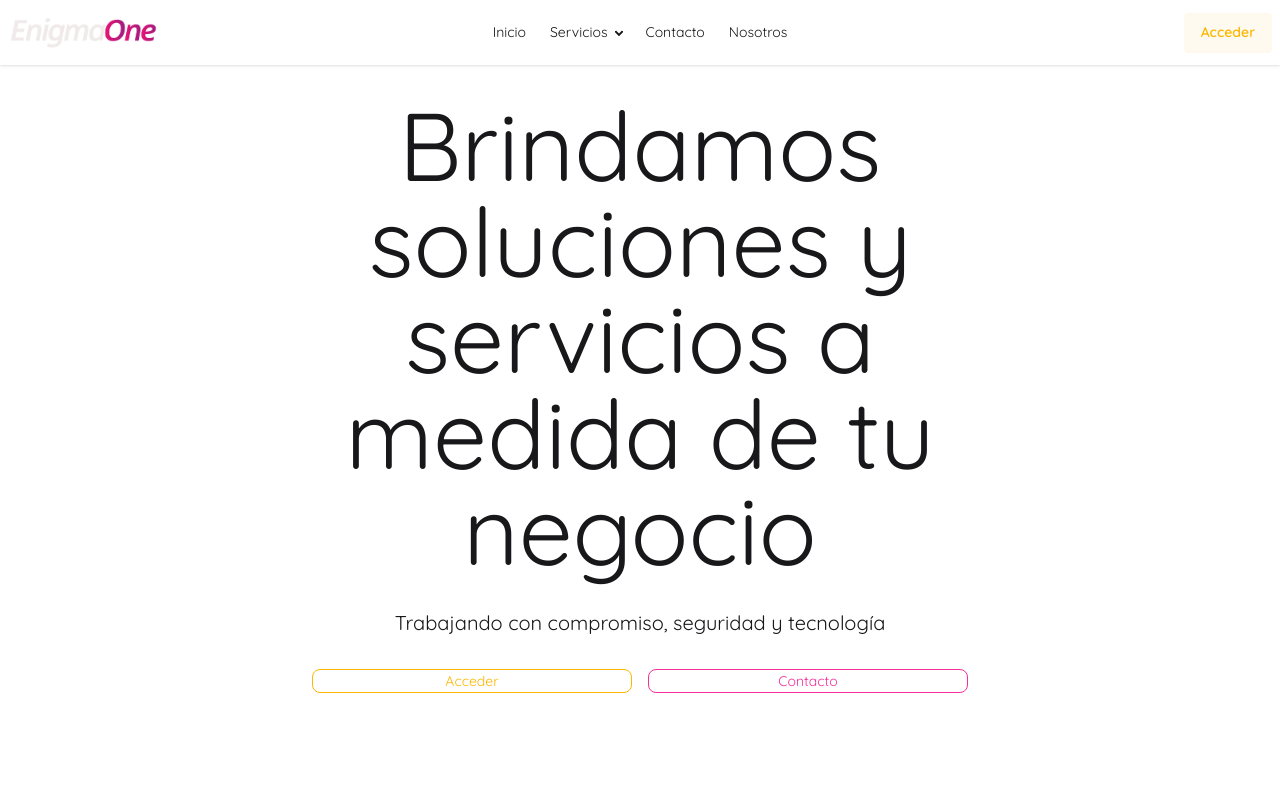
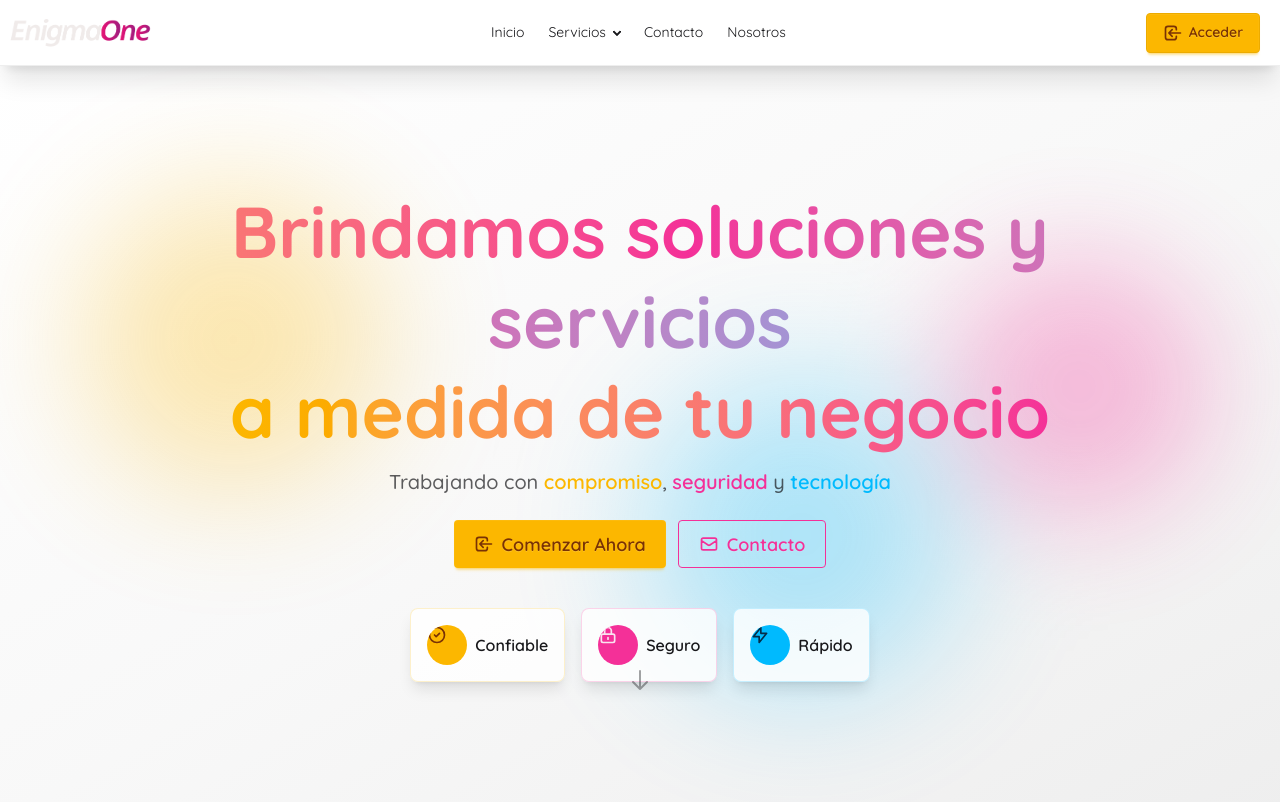
Before and after one commit to ArlintonAr/enigmaOneFrontend, an Angular app: page /#/inicio in a window 1280 px wide. Built offline with nearby package versions, Linux system fonts and the light colour scheme.

Commit message:
Mejorando interfaz de la pantalla de inicio

```diff
--- a/src/app/nuevoSanJose-front/pages/home/home.component.html
+++ b/src/app/nuevoSanJose-front/pages/home/home.component.html
@@ -1,51 +1,229 @@
-<!-- insert nav var -->
-<div class="navbar bg-base-100 shadow-sm">
+<!-- Navbar mejorado con glassmorphism -->
+<div class="navbar bg-base-100/80 shadow-xl sticky top-0 z-50 backdrop-blur-md border-b border-base-300">
 
   <div class="navbar-start">
     <div class="dropdown">
       <app-menu-start />
     </div>
-    <a class=" cursor-pointer"><img src="/logoLetras.png" width="150px" height="150px" alt=""></a>
-
+    <a class="cursor-pointer flex items-center group">
+      <img src="/logoLetras.png" class="w-28 h-auto md:w-36 transition-transform group-hover:scale-105" alt="Logo">
+    </a>
   </div>
-
 
   <div class="navbar-center hidden lg:flex">
     <app-menu></app-menu>
-
   </div>
 
-
-  <div class="navbar-end ">
-    <!-- <label class="flex cursor-pointer gap-2 pr-4" >
-      <svg xmlns="http://www.w3.org/2000/svg" width="20" height="20" viewBox="0 0 24 24" fill="none"
-        stroke="currentColor" stroke-width="2" stroke-linecap="round" stroke-linejoin="round">
-        <circle cx="12" cy="12" r="5" />
-        <path d="M12 1v2M12 21v2M4.2 4.2l1.4 1.4M18.4 18.4l1.4 1.4M1 12h2M21 12h2M4.2 19.8l1.4-1.4M18.4 5.6l1.4-1.4" />
+  <div class="navbar-end gap-2 pr-3">
+    <a class="btn btn-warning btn-sm md:btn-md hover:scale-110 hover:shadow-xl transition-all duration-300 font-semibold"
+       [routerLink]="['/autenticacion/acceder']">
+      <svg xmlns="http://www.w3.org/2000/svg" class="h-4 w-4 md:h-5 md:w-5" fill="none" viewBox="0 0 24 24" stroke="currentColor">
+        <path stroke-linecap="round" stroke-linejoin="round" stroke-width="2" d="M11 16l-4-4m0 0l4-4m-4 4h14m-5 4v1a3 3 0 01-3 3H6a3 3 0 01-3-3V7a3 3 0 013-3h7a3 3 0 013 3v1" />
       </svg>
-      <input type="checkbox" checked="true" value="synthwave" class="toggle theme-controller" (change)="changeTheme($event)" />
-      <svg xmlns="http://www.w3.org/2000/svg" width="20" height="20" viewBox="0 0 24 24" fill="none"
-        stroke="currentColor" stroke-width="2" stroke-linecap="round" stroke-linejoin="round">
-        <path d="M21 12.79A9 9 0 1 1 11.21 3 7 7 0 0 0 21 12.79z"></path>
-      </svg>
-    </label> -->
-    <a class="btn  btn-soft btn-warning	" [routerLink]="['/autenticacion/acceder']"  >Acceder</a>
+      Acceder
+    </a>
   </div>
 </div>
 
-<div class="flex flex-col items-center pt-8 gap-8">
-  <div class="w-[50%] flex flex-col items-center gap-8">
-    <p class="text-8xl text-center">Brindamos soluciones y servicios a medida de tu negocio</p>
-    <span class="text-xl">Trabajando con compromiso, seguridad y tecnología </span>
+<!-- Hero Section optimizado para viewport completo -->
+<div class="hero min-h-[calc(100vh-4rem)] bg-gradient-to-br from-base-100 via-base-200 to-base-300 relative overflow-hidden">
+
+  <!-- Elementos decorativos de fondo -->
+  <div class="absolute inset-0 opacity-30">
+    <div class="absolute top-20 left-10 w-72 h-72 bg-warning rounded-full mix-blend-multiply filter blur-3xl animate-blob"></div>
+    <div class="absolute top-40 right-10 w-72 h-72 bg-secondary rounded-full mix-blend-multiply filter blur-3xl animate-blob animation-delay-2000"></div>
+    <div class="absolute bottom-20 left-1/2 w-72 h-72 bg-info rounded-full mix-blend-multiply filter blur-3xl animate-blob animation-delay-4000"></div>
   </div>
 
+  <div class="hero-content text-center relative z-10 px-4 py-6 md:py-8 max-w-6xl">
+    <div class="w-full flex flex-col items-center gap-4 md:gap-6">
 
-    <div class="buttons flex gap-4">
-      <div class="badge badge-outline badge-warning w-xs cursor-pointer"  [routerLink]="['/autenticacion/acceder']"  >Acceder</div>
-      <div class="badge badge-outline badge-secondary w-xs cursor-pointer">Contacto</div>
+      <!-- Título principal con efecto gradient animado -->
+      <div class="space-y-2 md:space-y-3">
+        <h1 class="text-3xl sm:text-4xl md:text-5xl lg:text-6xl xl:text-7xl font-extrabold leading-tight animate-fade-in-up">
+          <span class="bg-gradient-to-r from-warning via-secondary to-info bg-clip-text text-transparent bg-[length:200%_auto] animate-gradient">
+            Brindamos soluciones y servicios
+          </span>
+          <br class="hidden sm:block">
+          <span class="bg-gradient-to-r from-info via-warning to-secondary bg-clip-text text-transparent bg-[length:200%_auto] animate-gradient animation-delay-1000">
+            a medida de tu negocio
+          </span>
+        </h1>
+
+        <!-- Subtítulo optimizado -->
+        <p class="text-sm sm:text-base md:text-lg lg:text-xl text-base-content/70 max-w-2xl mx-auto font-medium animate-fade-in-up animation-delay-500">
+          Trabajando con <span class="text-warning font-semibold">compromiso</span>,
+          <span class="text-secondary font-semibold">seguridad</span> y
+          <span class="text-info font-semibold">tecnología</span>
+        </p>
+      </div>
+
+      <!-- Botones mejorados -->
+      <div class="flex flex-col sm:flex-row gap-3 w-full sm:w-auto animate-fade-in-up animation-delay-1000">
+        <button
+          class="btn btn-warning btn-md md:btn-lg gap-2 hover:scale-105 hover:shadow-2xl hover:shadow-warning/50 transition-all duration-300 font-semibold border-0"
+          [routerLink]="['/autenticacion/acceder']">
+          <svg xmlns="http://www.w3.org/2000/svg" class="h-5 w-5" fill="none" viewBox="0 0 24 24" stroke="currentColor">
+            <path stroke-linecap="round" stroke-linejoin="round" stroke-width="2" d="M11 16l-4-4m0 0l4-4m-4 4h14m-5 4v1a3 3 0 01-3 3H6a3 3 0 01-3-3V7a3 3 0 013-3h7a3 3 0 013 3v1" />
+          </svg>
+          Comenzar Ahora
+        </button>
+
+        <button class="btn btn-outline btn-secondary btn-md md:btn-lg gap-2 hover:scale-105 hover:shadow-xl transition-all duration-300 font-semibold">
+          <svg xmlns="http://www.w3.org/2000/svg" class="h-5 w-5" fill="none" viewBox="0 0 24 24" stroke="currentColor">
+            <path stroke-linecap="round" stroke-linejoin="round" stroke-width="2" d="M3 8l7.89 5.26a2 2 0 002.22 0L21 8M5 19h14a2 2 0 002-2V7a2 2 0 00-2-2H5a2 2 0 00-2 2v10a2 2 0 002 2z" />
+          </svg>
+          Contacto
+        </button>
+      </div>
+
+      <!-- Badges rediseñados como cards flotantes -->
+      <div class="flex flex-wrap justify-center gap-2 md:gap-4 mt-2 md:mt-4 animate-fade-in-up animation-delay-1500">
+        <div class="card bg-base-100/80 backdrop-blur-sm shadow-lg hover:shadow-2xl hover:scale-105 transition-all duration-300 border border-warning/20">
+          <div class="card-body p-3 md:p-4 flex-row items-center gap-2">
+            <div class="avatar placeholder">
+              <div class="bg-warning text-warning-content rounded-full w-8 h-8 md:w-10 md:h-10">
+                <svg xmlns="http://www.w3.org/2000/svg" class="h-4 w-4 md:h-5 md:w-5" fill="none" viewBox="0 0 24 24" stroke="currentColor">
+                  <path stroke-linecap="round" stroke-linejoin="round" stroke-width="2" d="M9 12l2 2 4-4m6 2a9 9 0 11-18 0 9 9 0 0118 0z" />
+                </svg>
+              </div>
+            </div>
+            <span class="font-semibold text-sm md:text-base">Confiable</span>
+          </div>
+        </div>
+
+        <div class="card bg-base-100/80 backdrop-blur-sm shadow-lg hover:shadow-2xl hover:scale-105 transition-all duration-300 border border-secondary/20">
+          <div class="card-body p-3 md:p-4 flex-row items-center gap-2">
+            <div class="avatar placeholder">
+              <div class="bg-secondary text-secondary-content rounded-full w-8 h-8 md:w-10 md:h-10">
+                <svg xmlns="http://www.w3.org/2000/svg" class="h-4 w-4 md:h-5 md:w-5" fill="none" viewBox="0 0 24 24" stroke="currentColor">
+                  <path stroke-linecap="round" stroke-linejoin="round" stroke-width="2" d="M12 15v2m-6 4h12a2 2 0 002-2v-6a2 2 0 00-2-2H6a2 2 0 00-2 2v6a2 2 0 002 2zm10-10V7a4 4 0 00-8 0v4h8z" />
+                </svg>
+              </div>
+            </div>
+            <span class="font-semibold text-sm md:text-base">Seguro</span>
+          </div>
+        </div>
+
+        <div class="card bg-base-100/80 backdrop-blur-sm shadow-lg hover:shadow-2xl hover:scale-105 transition-all duration-300 border border-info/20">
+          <div class="card-body p-3 md:p-4 flex-row items-center gap-2">
+            <div class="avatar placeholder">
+              <div class="bg-info text-info-content rounded-full w-8 h-8 md:w-10 md:h-10">
+                <svg xmlns="http://www.w3.org/2000/svg" class="h-4 w-4 md:h-5 md:w-5" fill="none" viewBox="0 0 24 24" stroke="currentColor">
+                  <path stroke-linecap="round" stroke-linejoin="round" stroke-width="2" d="M13 10V3L4 14h7v7l9-11h-7z" />
+                </svg>
+              </div>
+            </div>
+            <span class="font-semibold text-sm md:text-base">Rápido</span>
+          </div>
+        </div>
+      </div>
+
+      <!-- Indicador de scroll sutil -->
+      <div class="absolute bottom-4 left-1/2 transform -translate-x-1/2 animate-bounce hidden md:block">
+        <svg xmlns="http://www.w3.org/2000/svg" class="h-6 w-6 text-base-content/40" fill="none" viewBox="0 0 24 24" stroke="currentColor">
+          <path stroke-linecap="round" stroke-linejoin="round" stroke-width="2" d="M19 14l-7 7m0 0l-7-7m7 7V3" />
+        </svg>
+      </div>
+
     </div>
+  </div>
+</div>
 
-</div>
-<!-- carrucel -->
+<!-- Estilos personalizados mejorados -->
+<style>
+/* Animaciones personalizadas */
+@keyframes fade-in-up {
+  from {
+    opacity: 0;
+    transform: translateY(30px);
+  }
+  to {
+    opacity: 1;
+    transform: translateY(0);
+  }
+}
 
-<!-- otras cosas -->
+@keyframes gradient {
+  0%, 100% {
+    background-position: 0% 50%;
+  }
+  50% {
+    background-position: 100% 50%;
+  }
+}
+
+@keyframes blob {
+  0%, 100% {
+    transform: translate(0, 0) scale(1);
+  }
+  25% {
+    transform: translate(20px, -50px) scale(1.1);
+  }
+  50% {
+    transform: translate(-20px, 20px) scale(0.9);
+  }
+  75% {
+    transform: translate(50px, 50px) scale(1.05);
+  }
+}
+
+.animate-fade-in-up {
+  animation: fade-in-up 0.8s ease-out forwards;
+  opacity: 0;
+}
+
+.animate-gradient {
+  animation: gradient 8s ease infinite;
+}
+
+.animate-blob {
+  animation: blob 7s infinite;
+}
+
+.animation-delay-500 {
+  animation-delay: 0.5s;
+}
+
+.animation-delay-1000 {
+  animation-delay: 1s;
+}
+
+.animation-delay-1500 {
+  animation-delay: 1.5s;
+}
+
+.animation-delay-2000 {
+  animation-delay: 2s;
+}
+
+.animation-delay-4000 {
+  animation-delay: 4s;
+}
+
+/* Scroll suave */
+html {
+  scroll-behavior: smooth;
+}
+
+/* Mejora de rendimiento */
+* {
+  -webkit-font-smoothing: antialiased;
+  -moz-osx-font-smoothing: grayscale;
+}
+
+/* Optimización para diferentes tamaños de pantalla */
+@media (max-width: 640px) {
+  .hero-content {
+    padding-top: 1rem;
+    padding-bottom: 1rem;
+  }
+}
+
+@media (min-width: 641px) and (max-width: 1024px) {
+  .hero-content {
+    padding-top: 2rem;
+    padding-bottom: 2rem;
+  }
+}
+</style>
```
